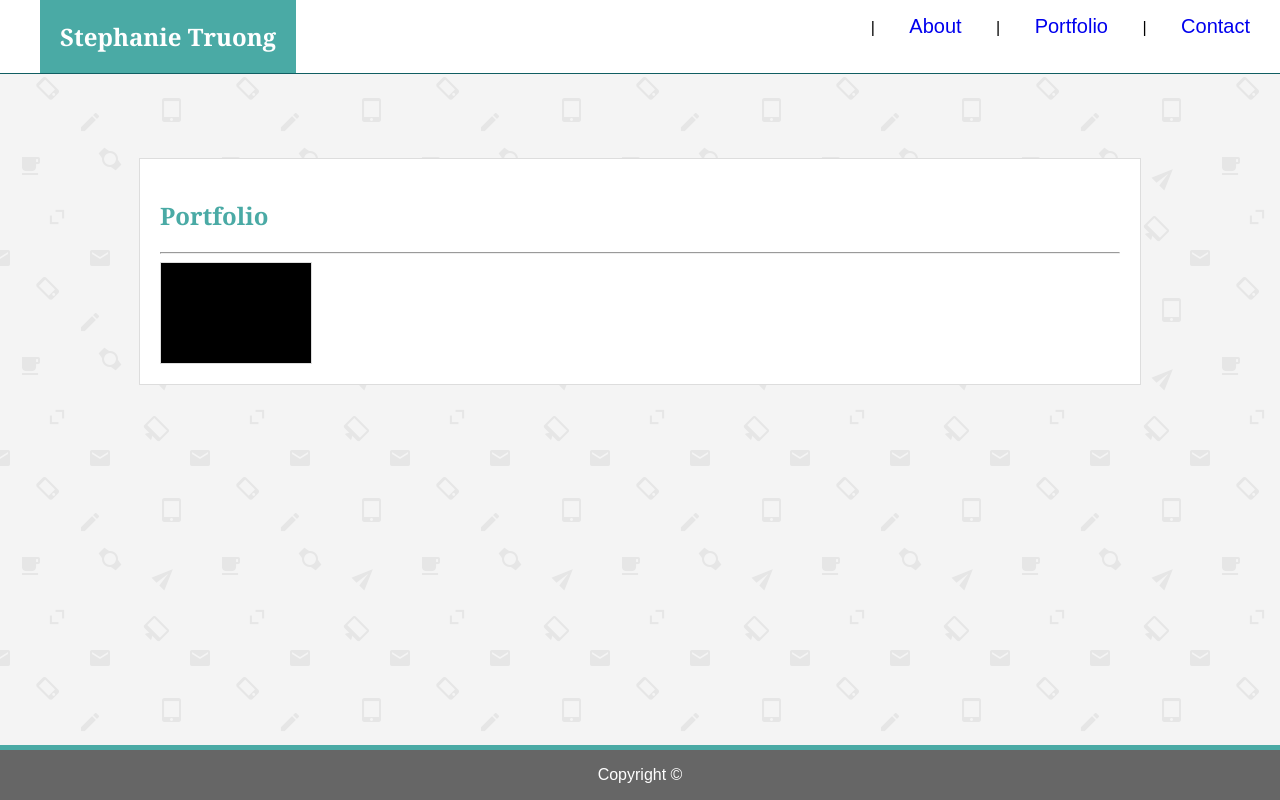
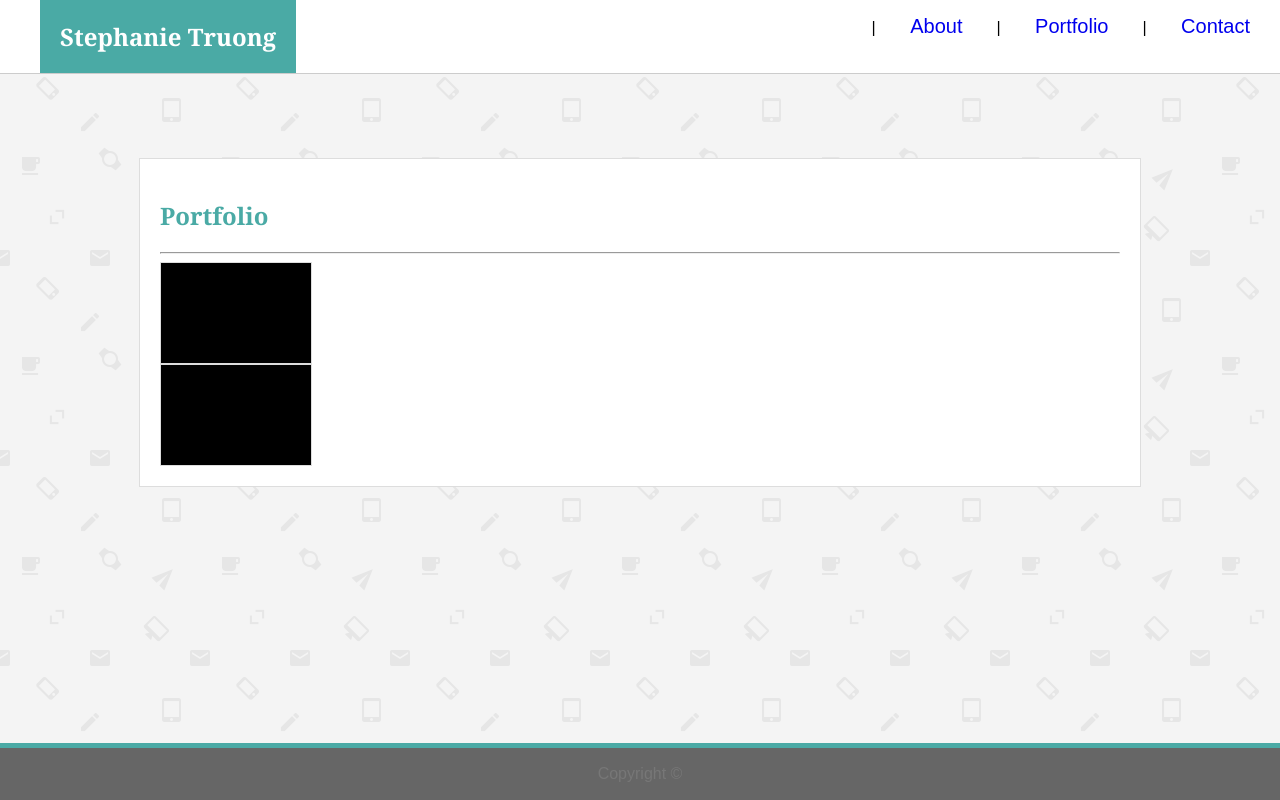
Before and after one commit to stephtomyluo/basic-portfolio, a plain HTML site: page portfolio.html in a window 1280 px wide. Drawn offline with Linux system fonts and the light colour scheme.

Commit message:
validated html

```diff
--- a/assets/css/style.css
+++ b/assets/css/style.css
@@ -1,14 +1,13 @@
 
 /* Nav Bar  */
 nav {
-  border-bottom: 1px solid #105e62;
+  border-bottom: 1px solid #cccccc;
   text-align: right;
   position: fixed;
   left: 0;
   top: 0;
   width: 100%;
-  font-family: 'Arial', 'Helvetica Neue', Helvetica, sans-serif;
-  background-color: white;
+  background-color:#ffffff;
 }
 
 nav ul {
@@ -17,6 +16,7 @@ nav ul {
 /* Horizontal vs. Vertical  */
 nav li {
   display: inline;
+  font-family: 'Arial', 'Helvetica Neue', Helvetica, sans-serif;
 }
 
 li:not(:first-child)::before {
@@ -39,8 +39,14 @@ h2 {
   font-family: 'Georgia', Times, Times New Roman, serif;
 }
 
+h3 {
+  color: #777777;
+}
+
 p {
   font-family: 'Arial', 'Helvetica Neue', Helvetica, sans-serif;
+  color: #777777;
+  line-height: 20px;
 }
 /* Name  */
 #bio-name {
@@ -83,7 +89,7 @@ footer {
   background-color: #ffffff;
 }
 /* Portfolio Box 1 */
-.first {
+.portfolio {
   width: 50px;
   padding: 50px;
   border-color: #dddddd;
--- a/portfolio.html
+++ b/portfolio.html
@@ -17,15 +17,20 @@
         <li><a href="./index.html">About</a></li>
         <li><a href="./portfolio.html">Portfolio</a></li>
         <li><a href="./contact.html">Contact</a></li>
+    </ul>
 </nav>
 <!-- Content Box  -->
 <div class="box">
     <h2>Portfolio</h2>
         <hr>
 <!-- First Box -->
-        <section class="first">
+        <div class="portfolio first">
 
-        </section>
+        </div>
+
+        <div class="portfolio second">
+
+        </div>
 
 </div>
 <!-- Footer  -->
```
Also changed, not shown: contact.html (+2 -1 lines), index.html (+1 -0 lines).
